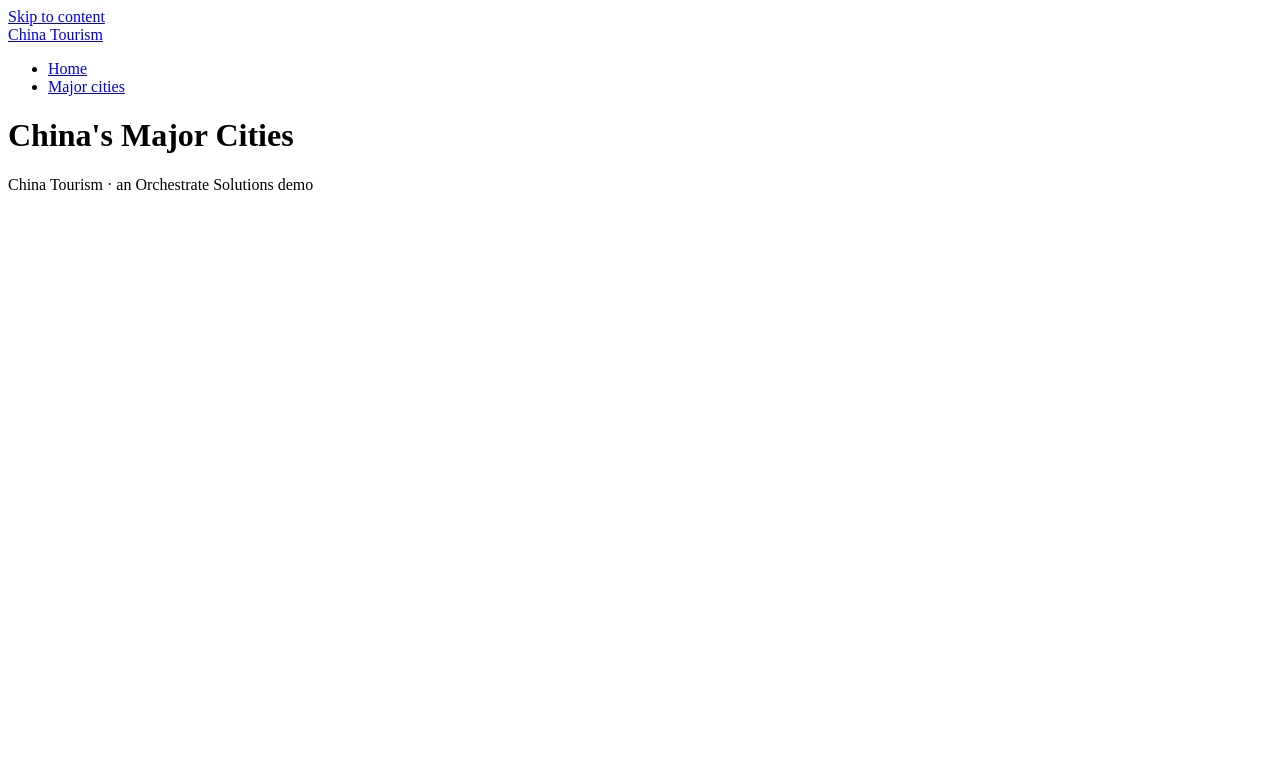
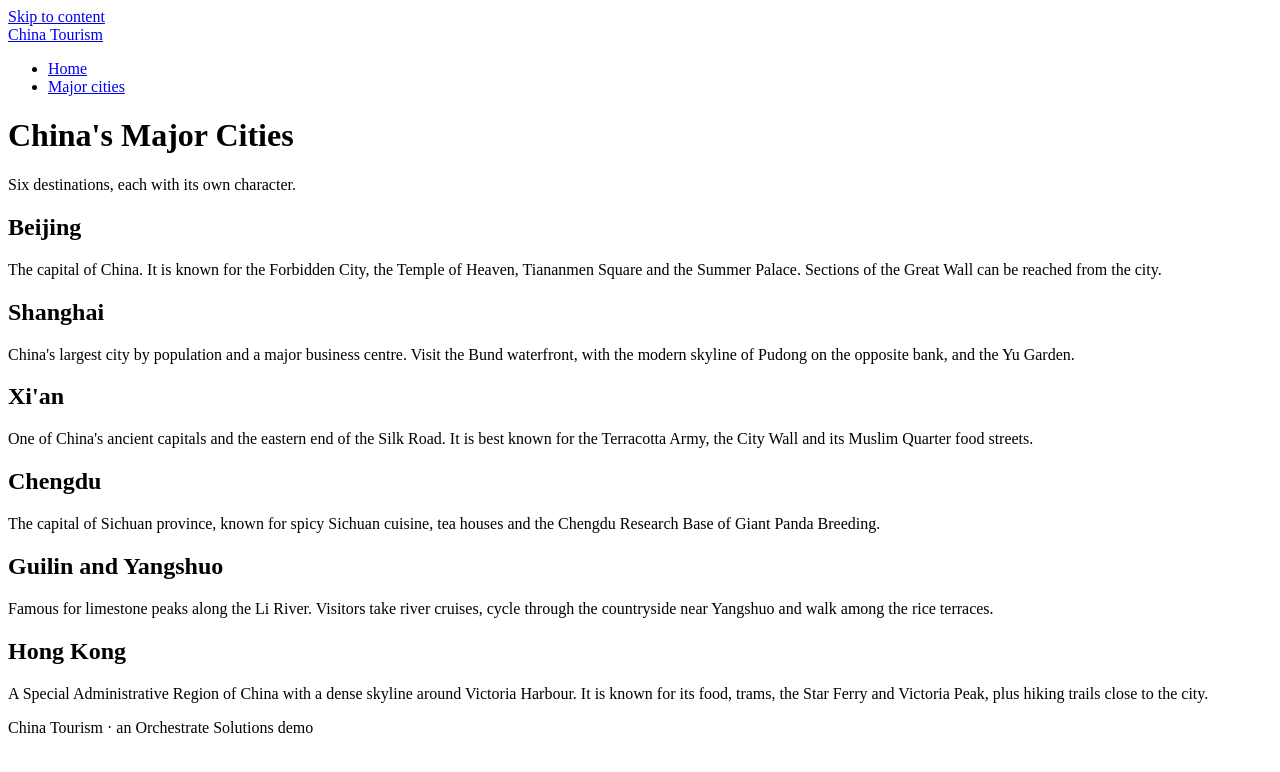
Before and after one commit to datton/orchestrate-demo-china-tourism, a plain HTML site: page pages/cities.html in a window 1280 px wide. Drawn offline with Linux system fonts and the light colour scheme.

Commit message:
Add major cities page

```diff
--- a/pages/cities.html
+++ b/pages/cities.html
@@ -21,7 +21,37 @@
   </header>
   <main id="main">
     <h1>China's Major Cities</h1>
-    <!-- Full-Stack: page content goes here -->
+    <p class="lead">Six destinations, each with its own character.</p>
+
+    <section aria-labelledby="beijing">
+      <h2 id="beijing">Beijing</h2>
+      <p>The capital of China. It is known for the Forbidden City, the Temple of Heaven, Tiananmen Square and the Summer Palace. Sections of the Great Wall can be reached from the city.</p>
+    </section>
+
+    <section aria-labelledby="shanghai">
+      <h2 id="shanghai">Shanghai</h2>
+      <p>China's largest city by population and a major business centre. Visit the Bund waterfront, with the modern skyline of Pudong on the opposite bank, and the Yu Garden.</p>
+    </section>
+
+    <section aria-labelledby="xian">
+      <h2 id="xian">Xi'an</h2>
+      <p>One of China's ancient capitals and the eastern end of the Silk Road. It is best known for the Terracotta Army, the City Wall and its Muslim Quarter food streets.</p>
+    </section>
+
+    <section aria-labelledby="chengdu">
+      <h2 id="chengdu">Chengdu</h2>
+      <p>The capital of Sichuan province, known for spicy Sichuan cuisine, tea houses and the Chengdu Research Base of Giant Panda Breeding.</p>
+    </section>
+
+    <section aria-labelledby="guilin">
+      <h2 id="guilin">Guilin and Yangshuo</h2>
+      <p>Famous for limestone peaks along the Li River. Visitors take river cruises, cycle through the countryside near Yangshuo and walk among the rice terraces.</p>
+    </section>
+
+    <section aria-labelledby="hongkong">
+      <h2 id="hongkong">Hong Kong</h2>
+      <p>A Special Administrative Region of China with a dense skyline around Victoria Harbour. It is known for its food, trams, the Star Ferry and Victoria Peak, plus hiking trails close to the city.</p>
+    </section>
   </main>
   <footer class="site-footer"><p>China Tourism &middot; an Orchestrate Solutions demo</p></footer>
   <script src="../js/nav.js"></script>
```
